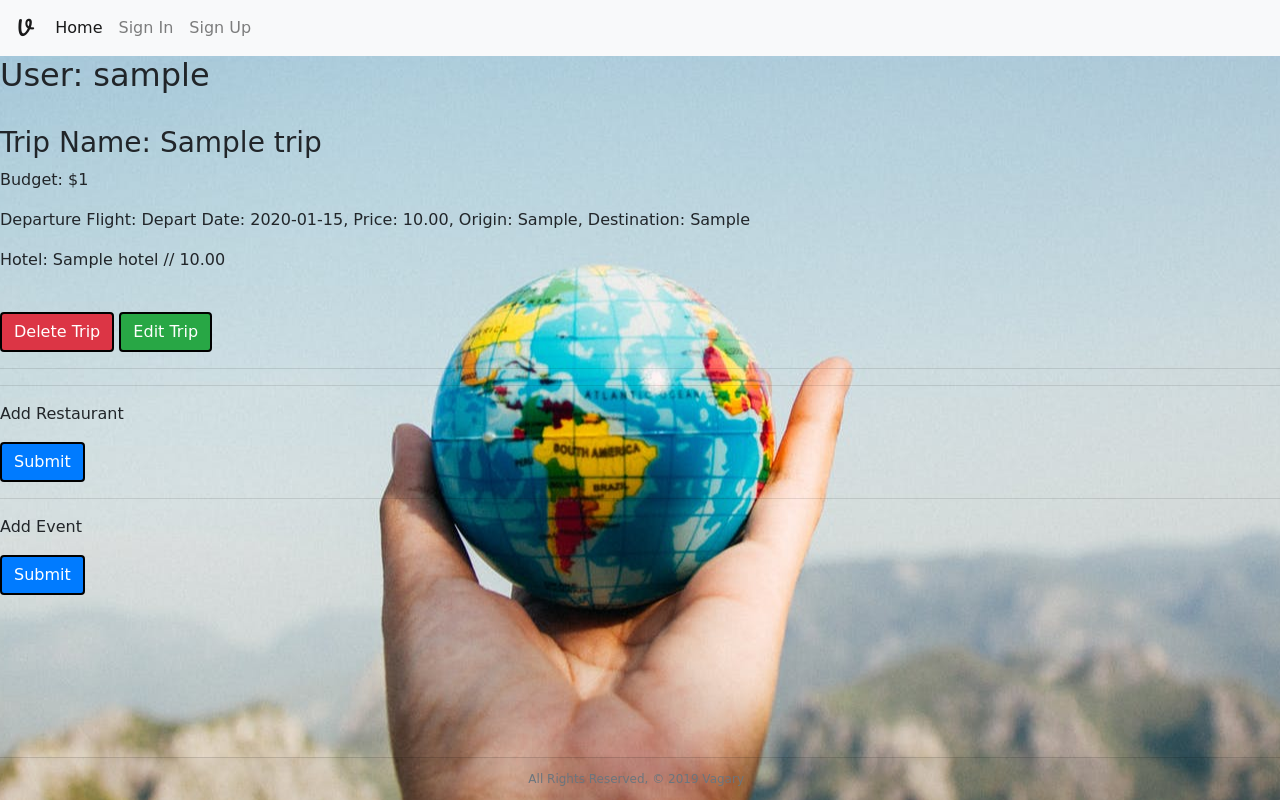
After one commit to spackwood/Vagary, a Django app: page /trips/1/ in a window 1280 px wide. The commit adds this page. Run offline with Django 3.2, Linux system fonts and the light colour scheme; tables that the repository leaves empty hold one stand-in row (values such as "Sample post"); some libraries are stand-ins or nearby versions; some web fonts are replaced.

Commit message:
create trip updates

```diff
--- a/main_app/models.py
+++ b/main_app/models.py
@@ -1,7 +1,7 @@
 from django.db import models
 from djmoney.models.fields import MoneyField
 from django.contrib.auth.models import User
-
+from django.urls import reverse
 import urllib3
 import xml
 
@@ -15,37 +15,36 @@ class Airport(models.Model):
     def __str__(self):
         return f"{self.name} // {self.IATA_code}"
 
-class Flight(models.Model):
-    departure_date = models.DateField()
-    # return_date = models.DateField()
-    origin = models.CharField(max_length = 3, default = 'LAX')
-    destination = models.CharField(max_length = 3, default = 'LAX')
-    # trip = models.ForeignKey(Trip, on_delete=models.CASCADE)
-    price = MoneyField(max_digits=14, decimal_places=2, default_currency='USD')
 
+
+class Trip(models.Model):
+    name = models.CharField(max_length = 250, default = 'My Trip')
+    budget = models.IntegerField()
+    user = models.ForeignKey(User, on_delete=models.CASCADE)
     def __str__(self):
-        return f"Depart Date: {self.departure_date}, Price: {self.price}, Origin: {self.origin}, Destination: {self.destination}"
+        return f"budget: ${self.budget}"
+    def get_absolute_url(self):
+        return reverse('detail', kwargs={'trip_id': self.id})
 
 class Hotel(models.Model):
     name = models.CharField(max_length = 250)
     address = models.CharField(max_length = 250)
     check_in = models.CharField(max_length = 100)
     check_out = models.CharField(max_length = 100)
-    # trip = models.ForeignKey(Trip, on_delete=models.CASCADE)
+    trip = models.ForeignKey(Trip, on_delete=models.CASCADE)
     price = MoneyField(max_digits=14, decimal_places=2, default_currency='USD')
-
     def __str__(self):
         return f"{self.name} // {self.price}"
 
-class Trip(models.Model):
-    name = models.CharField(max_length = 250, default = 'My Trip')
-    budget = models.IntegerField()
-    # flight = models.ForeignKey(Flight, on_delete=models.CASCADE)
-    # hotel = models.ForeignKey(Hotel, on_delete=models.CASCADE)
-    user = models.ForeignKey(User, on_delete=models.CASCADE)
-
+class Flight(models.Model):
+    departure_date = models.DateField()
+    # return_date = models.DateField()
+    origin = models.CharField(max_length = 3, default = 'LAX')
+    destination = models.CharField(max_length = 3, default = 'LAX')
+    trip = models.ForeignKey(Trip, on_delete=models.CASCADE)
+    price = MoneyField(max_digits=14, decimal_places=2, default_currency='USD')
     def __str__(self):
-        return f"budget: ${self.budget}"
+        return f"Depart Date: {self.departure_date}, Price: {self.price}, Origin: {self.origin}, Destination: {self.destination}"
 
 class Restaurant(models.Model):
     name = models.CharField(max_length =  250)
--- a/main_app/templates/base.html
+++ b/main_app/templates/base.html
@@ -38,7 +38,10 @@
                 </li>
                 {% if user.is_authenticated %}
                 <li class="nav-item">
-                    <a class="nav-link" href="#">Profile</a>
+                    <a class="nav-link" href="{% url 'view_trips' %}">Trips List</a>
+                </li>
+                <li class="nav-item">
+                    <a class="nav-link" href="{% url 'create_trip' %}">Create Trip</a>
                 </li>
                 <li class="nav-item">
                     <a class="nav-link" href="{% url 'logout' %}">Sign Out</a>
--- a/main_app/templates/flights/search.html
+++ b/main_app/templates/flights/search.html
@@ -1,6 +1,6 @@
 {% extends 'base.html' %}
 {% block content %}
-
+{{trip.name}}
 {% for f in flights%}
 <div class="card">
     <div class="card-body">
@@ -13,6 +13,7 @@
             <input type="hidden" name="departure_date" value = "{{f.offerItems.0.services.0.segments.0.flightSegment.departure.at|slice:':10'}}">
             <input type="hidden" name="destination" value = "{{f.offerItems.0.services.0.segments.0.flightSegment.arrival.iataCode}}">
             <input type="hidden" name="origin" value = "{{f.offerItems.0.services.0.segments.0.flightSegment.departure.iataCode}}">
+            <input type="hidden" name="trip" value = "{{trip.id}}">
             <input type="submit" value="Add to Trip" class="btn btn-primary" >
         </form>
     </div>
--- a/main_app/templates/hotels/search.html
+++ b/main_app/templates/hotels/search.html
@@ -1,7 +1,7 @@
 {% extends 'base.html' %}
 {% block content %}
-
-<h1>Remaining Budget: ${{remaining_budget}}</h1>
+{{trip.id}}
+<h2>Remaining Budget: ${{remaining_budget}}</h2>
 {% for h in hotels %}
 <div class="card">
     <div class="card-body">
@@ -18,6 +18,7 @@
         <input type="hidden" name="zipcode" value = "{{h.hotel.address.postalCode}}">
         <input type="hidden" name="city" value = "{{h.hotel.address.cityName}}">
         <input type="hidden" name="price" value = "{{h.offers.0.price.total}}">
+        <input type="hidden" name="trip" value="{{trip.id}}">
         <input type="submit" value="Add to Trip" class="btn btn-primary" >
     </form>
 </div>
--- /dev/null
+++ b/main_app/templates/trips/detail.html
@@ -0,0 +1,33 @@
+{% extends 'base.html' %}
+{% block content %}
+<h2>User: {{trip.user}}</h2>
+<br>
+<h3>Trip Name: {{trip.name}}</h3>
+<p>Budget: ${{trip.budget}}</p>
+{% if depart_flight %}
+<p>Departure Flight: {{depart_flight}}</p>
+{% else %}
+<p>There is no flight</p>
+<a href="/"flight.origin"/flights/">Add a flight</a>
+{% endif %}
+{% if hotel %}
+<p>Hotel: {{hotel}}</p>
+{% else %}
+<p>There is no hotel</p>
+<a href="/"flight.origin"/hotels/">Add a hotel</a>
+{% endif %}
+<br>
+<a href="{% url 'delete_trip' trip.id %}" class="btn btn-danger">Delete Trip</a>
+<a href="{% url 'edit_trip' trip.id %}" class="btn btn-success">Edit Trip</a>
+<hr>
+<hr>
+<p>Add Restaurant</p>
+<form action="" method="POST">
+    <input class="btn btn-primary" type="submit">
+</form>
+<hr>
+<p>Add Event</p>
+<form action="" method="POST">
+    <input class="btn btn-primary" type="submit">
+</form>
+{% endblock %}
--- a/main_app/urls.py
+++ b/main_app/urls.py
@@ -11,4 +11,10 @@ urlpatterns = [
     path('<airport_code>/flights/', views.flight_search, name = "flight_search"),
     path('flights/add/', views.flight_add, name = "flight_add"),
     path('hotels/add/', views.hotel_add, name = "hotel_add"),
+    path('trips/', views.TripList.as_view(), name='view_trips'),
+    path('trips/create/', views.CreateTrip.as_view(), name="create_trip"),
+    path('trips/<int:trip_id>/', views.trips_detail, name="detail"),
+    path('trips/<int:pk>/delete/', views.TripDelete.as_view(), name='delete_trip'),
+    path('trips/<int:pk>/edit/', views.TripEdit.as_view(), name='edit_trip'),
+    path('profile/trip/', views.SaveTrip, name="save_trip"),
 ]
--- a/main_app/views.py
+++ b/main_app/views.py
@@ -1,11 +1,16 @@
 from django.shortcuts import render, redirect
+from django.views.generic.edit import CreateView, UpdateView, DeleteView
 from django.contrib.auth import login
 from django.contrib.auth.forms import UserCreationForm
 from amadeus import Client, ResponseError
 from amadeus.client.decorator import Decorator
+from django.contrib.auth.decorators import login_required
+from django.contrib.auth.mixins import LoginRequiredMixin
+from django.views.generic import ListView, DetailView
+from django.contrib.auth import authenticate, login
 import os
 
-from .models import Airport, Trip, Hotel, Flight
+from .models import Airport, Trip, Hotel, Flight, User
 
 # Create your views here.
 amadeus = Client(
@@ -54,26 +59,26 @@ def destinations(request):
     origin = request.POST.get('origin')
     d_date = request.POST.get('d_date')
     budget = float(request.POST.get('budget'))
-    print(request.user)
-
+    if request.user.is_authenticated:
+        trip = Trip(budget=budget, user=request.user)
+        trip.save()
+    else:
+        print('no user')
     search_list = amadeus.shopping.flight_destinations.get(
         origin=origin,
         departureDate=d_date
         ).data
     destinations = []
-    # print(json.dumps(search_list.data, indent=2))
-    # print(len(search_list.data))
     for destination in search_list:
-    # print(json.dumps(destination, indent=2))
         d_price = float(destination['price']['total'])
-        # print(d_price)
         if d_price <= budget/2:
             destinations.append(destination)
-    # print(destinations)
-    return render(request, 'destinations/search.html', {'destinations': destinations, 'budget': budget, 'origin': origin, 'departure_date':d_date})
+    return render(request, 'destinations/search.html', {'destinations': destinations, 'budget': budget, 'origin': origin, 'departure_date':d_date, "trip": trip})
 
 def hotel_search(request, airport_code):
     budget = float(request.POST.get('budget'))
+    t = request.POST.get('trip')
+    trip = Trip.objects.get(id=t)
     # destination_estimate = float(request.POST.get('destination_estimate'))
     # remaining_budget = budget - destination_estimate
     hotel_search = amadeus.shopping.hotel_offers.get(cityCode=airport_code).data
@@ -83,8 +88,7 @@ def hotel_search(request, airport_code):
         h_price = float(hotel['offers'][0]['price']['total'])
         if h_price <= budget/3:
             hotels.append(hotel)
-
-    return render(request, 'hotels/search.html', {'hotels' : hotels})
+    return render(request, 'hotels/search.html', {'hotels' : hotels, 'trip': trip})
 
 def flight_search(request, airport_code):
     budget = float(request.POST.get('budget'))
@@ -93,9 +97,9 @@ def flight_search(request, airport_code):
     # remaining_budget = budget - destination_estimate
     origin = request.POST.get('origin')
     departure_date = request.POST.get('departure_date') or request.POST.get('return_date')
-
+    t = request.POST.get('trip')
     flight_search = amadeus.shopping.flight_offers.get(destination=airport_code, origin=origin, departureDate=departure_date).data
-
+    trip = Trip.objects.get(id=t)
     flights = []
 
     for flight in flight_search:
@@ -107,11 +111,14 @@ def flight_search(request, airport_code):
 
     # print(flight_search[0])
 
-    return render(request, 'flights/search.html', {'flights': flights, 'departure_date': departure_date, 'airport_code': airport_code})
+    return render(request, 'flights/search.html', {'flights': flights, 'trip': trip, 'departure_date': departure_date, 'airport_code': airport_code})
 
 def flight_add(request):
     price = request.POST.get('price')
     print(price)
+    t = request.POST.get('trip')
+    trip = Trip.objects.get(id=t)
+    print(trip)
     origin = request.POST.get('origin')
     destination = request.POST.get('destination')
     departure_date = request.POST.get('departure_date')
@@ -120,9 +127,10 @@ def flight_add(request):
         destination = destination,
         price = price,
         origin = origin,
+        trip = trip,
         )
-    # print(current_flight)
-    return render(request, 'trip.html', {'current_flight': current_flight})
+    return redirect(f'/trips/{trip.id}')
+    # return render(request, 'trip.html', {'current_flight': current_flight})
 
 def hotel_add(request):
     price = request.POST.get('price')
@@ -131,15 +139,70 @@ def hotel_add(request):
     check_in = request.POST.get('check_in')
     street = request.POST.get('street')
     city = request.POST.get('city')
-
+    t = request.POST.get('trip')
+    trip = Trip.objects.get(id=t)
     current_hotel = Hotel.objects.create(
         name = name,
         check_out = check_out,
         check_in = check_in,
         address = street + city,
-        price = price
+        price = price,
+        trip = trip
         )
 
     # print(current_hotel)
 
     return render(request, 'trip.html', {'current_hotel': current_hotel})
+
+class CreateTrip(LoginRequiredMixin, CreateView):
+    model = Trip
+    fields = ['name', 'budget']
+    def form_valid(self, form):
+        form.instance.user = self.request.user    # Let the CreateView do its job as usual
+        return super().form_valid(form)
+
+def trips_detail(request, trip_id):
+    trip = Trip.objects.get(id=trip_id)
+    # depart_flight=""
+
+    try:
+        depart_flight = Flight.objects.get(trip=trip)
+        print('true')
+    except:
+        depart_flight = None
+        print('false')
+
+    try:
+        hotel = Hotel.objects.get(trip=trip)
+    except:
+        hotel = None
+
+    return render(request, 'trips/detail.html', {
+        'trip': trip,
+        'hotel': hotel,
+        'depart_flight': depart_flight
+    })
+
+class TripList(ListView):
+    model = Trip
+
+class TripDelete(LoginRequiredMixin, DeleteView):
+    model = Trip
+    success_url = '/trips/'
+
+class TripEdit(LoginRequiredMixin, UpdateView):
+    model = Trip
+    fields = ['name', 'budget']
+    # success_url = '/trips/'
+
+def SaveTrip(request):
+    form = request.POST
+    print(form)
+    # new_trip = form.save(commit=False)
+    # Trip.flight = request.POST.get('flight','')
+    # Trip.budget = 1000
+    # Trip.name = request.POST.get('name')
+    # Trip.user = 'meisam'
+
+    # Trip.save()
+    # return redirect('destination_search')
```
Also changed, not shown: main_app/templates/destinations/search.html (+19 -13 lines), main_app/templates/main_app/trip_confirm_delete.html (added, +12 -0 lines), main_app/templates/main_app/trip_form.html (+14 -7 lines), main_app/templates/main_app/trip_list.html (added, +13 -0 lines), main_app/templates/trip.html (+10 -1 lines), main_app/migrations/0023_auto_20190319_0219.py (added), main_app/migrations/0024_auto_20190319_0244.py (added), main_app/migrations/0025_remove_flight_trip.py (added), main_app/migrations/0026_flight_trip.py (added), main_app/migrations/0027_hotel_trip.py (added).
